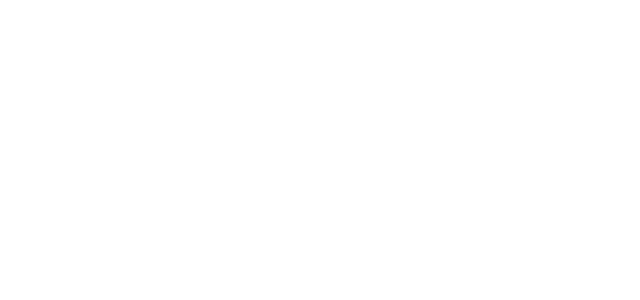
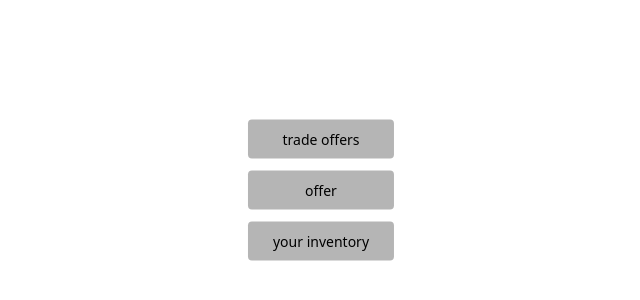
Before and after one commit to stevethemob/loottrade_front-end, a React (Vite) app: page /gameOptions in a window 1280 px wide. Before the commit this address had no page. Shown: the part 210-510 px from the top of the page, without its empty margins (319-959 px from the left). Built offline with nearby package versions, Linux system fonts and the light colour scheme.

Commit message:
added gameOptions page, still have to add to give gameid with it

```diff
--- a/src/App.tsx
+++ b/src/App.tsx
@@ -2,6 +2,7 @@
 import './App.css'
 import ItemDetails from "../src/pages/item-details";
 import { GamesPage } from "../src/pages/games";
+import GameOptions from "../src/pages/game-options";
 
 
 function App() {
@@ -12,6 +13,8 @@
       <Route path="/item-details" element={<ItemDetails />} />
       <Route path="/" element={<Navigate to="/games" />}/>
       <Route path="/games" element={<GamesPage />} />
+      <Route path="/" element={<Navigate to="/gameOptions" />} />
+      <Route path="/gameOptions" element={<GameOptions />} />
 
       </Routes>
     </Router>
--- /dev/null
+++ b/src/css/GameOptions.css
@@ -0,0 +1,34 @@
+.account {
+position: absolute;
+top: 20px;
+right: 40px;
+font-size: 20px;
+color: white;
+}
+
+
+.buttons {
+position: absolute;
+top: 50%;
+left: 50%;
+transform: translate(-50%, -50%);
+display: flex;
+flex-direction: column;
+gap: 12px;
+}
+
+
+.btn {
+background: #b5b5b5;
+color: black;
+padding: 10px 25px;
+border: none;
+border-radius: 4px;
+cursor: pointer;
+font-size: 14px;
+}
+
+
+.btn:hover {
+background: #a0a0a0;
+}
--- /dev/null
+++ b/src/pages/game-options.tsx
@@ -0,0 +1,15 @@
+import React from "react";
+import "../css/GameOptions.css";
+
+export default function App() {
+  return (
+    <div>
+      <div className="account">account</div>
+      <div className="buttons">
+        <button className="btn">trade offers</button>
+        <button className="btn">offer</button>
+        <button className="btn">your inventory</button>
+      </div>
+    </div>
+  );
+}
```
Also changed, not shown: src/css/GamesPage.css (indentation only).
